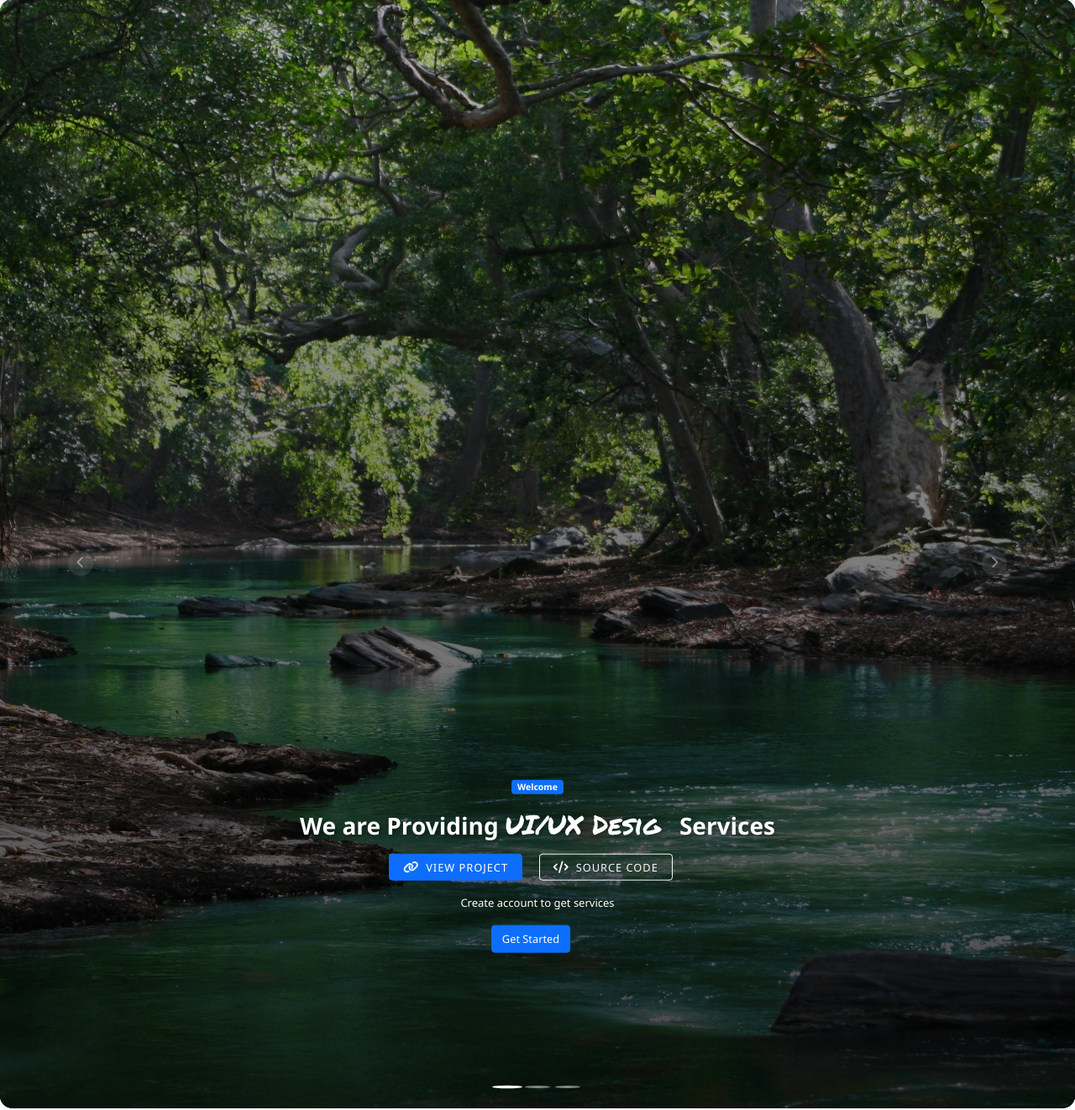
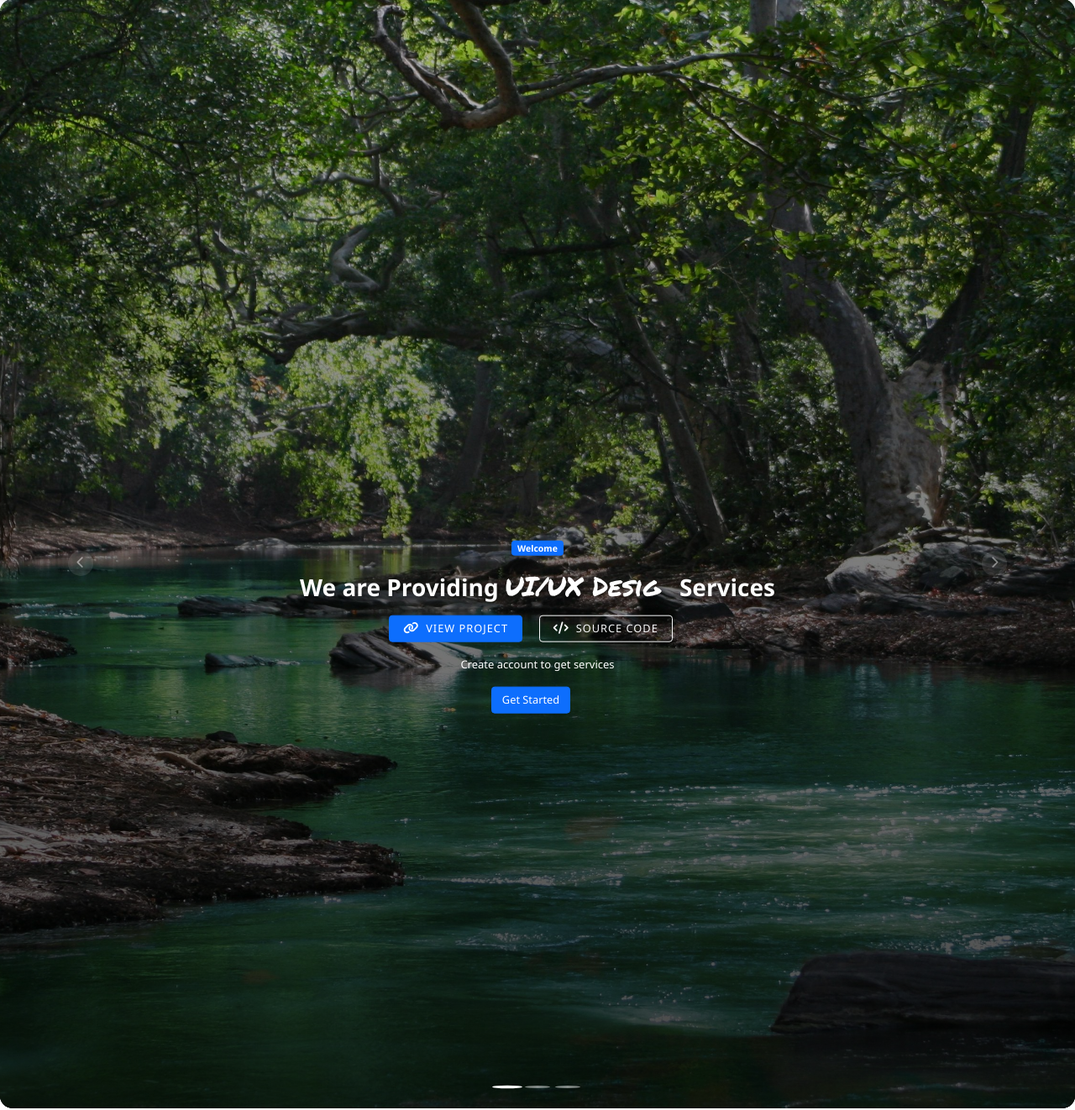
Before and after one commit to abdullahdep/vortfolio, a Django app: page / in a window 1280 px wide; the page is wider, and only the part inside the window is pictured. Shown: the part 88-1410 px from the top of that part at 84% size. Run offline with Django 4.2, Linux system fonts and the light colour scheme; parts of the project's set-up code (start-up, migrations or seed data) failed here and were passed over.

Commit message:
Update index.html

```diff
--- a/app/templates/index.html
+++ b/app/templates/index.html
@@ -749,6 +749,8 @@ p
         .carousel-caption {
             width: 95%;
             padding: 1rem;
+
+
         }
 
         .section-header {
@@ -956,7 +958,7 @@ p
 
     .carousel-caption {
         padding: 1rem;
-        bottom: 45%;
+        bottom: 59%;
     }
 
     .carousel-caption h2 {
@@ -1128,7 +1130,7 @@ p
         .carousel-caption {
             width: 90%;
             padding: 0.75rem;
-        }
+
 
             .btn {
                 padding: 0.25rem 0.5rem;
@@ -1139,5 +1141,10 @@ p
                 margin-bottom: 1rem;
             }
         }
+
+        .carousel-caption {
+            left: 0;
+            right: 0;
+        }
 </style>
 {% endblock content %}
```
Lines whose indentation alone changed are shown as unchanged.
